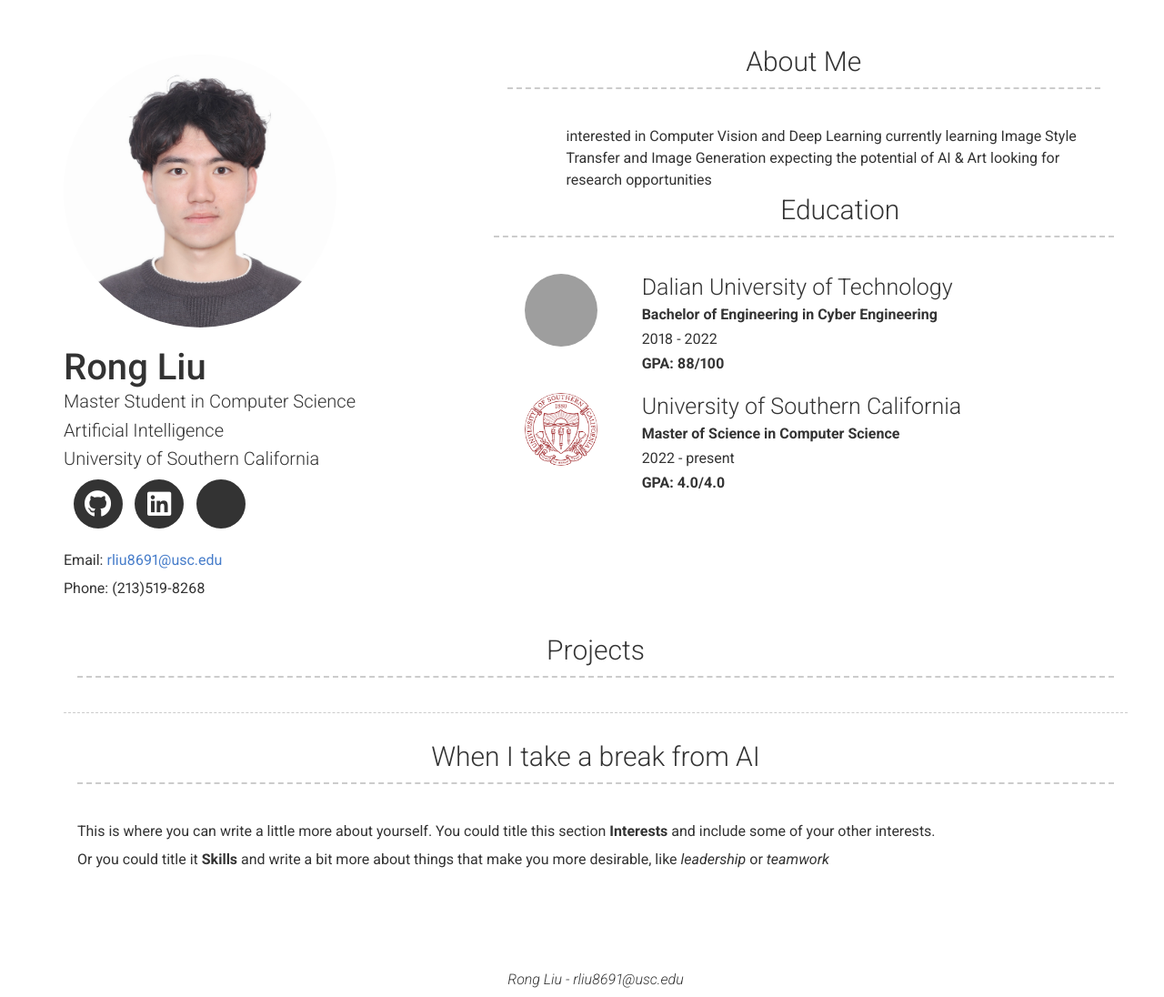
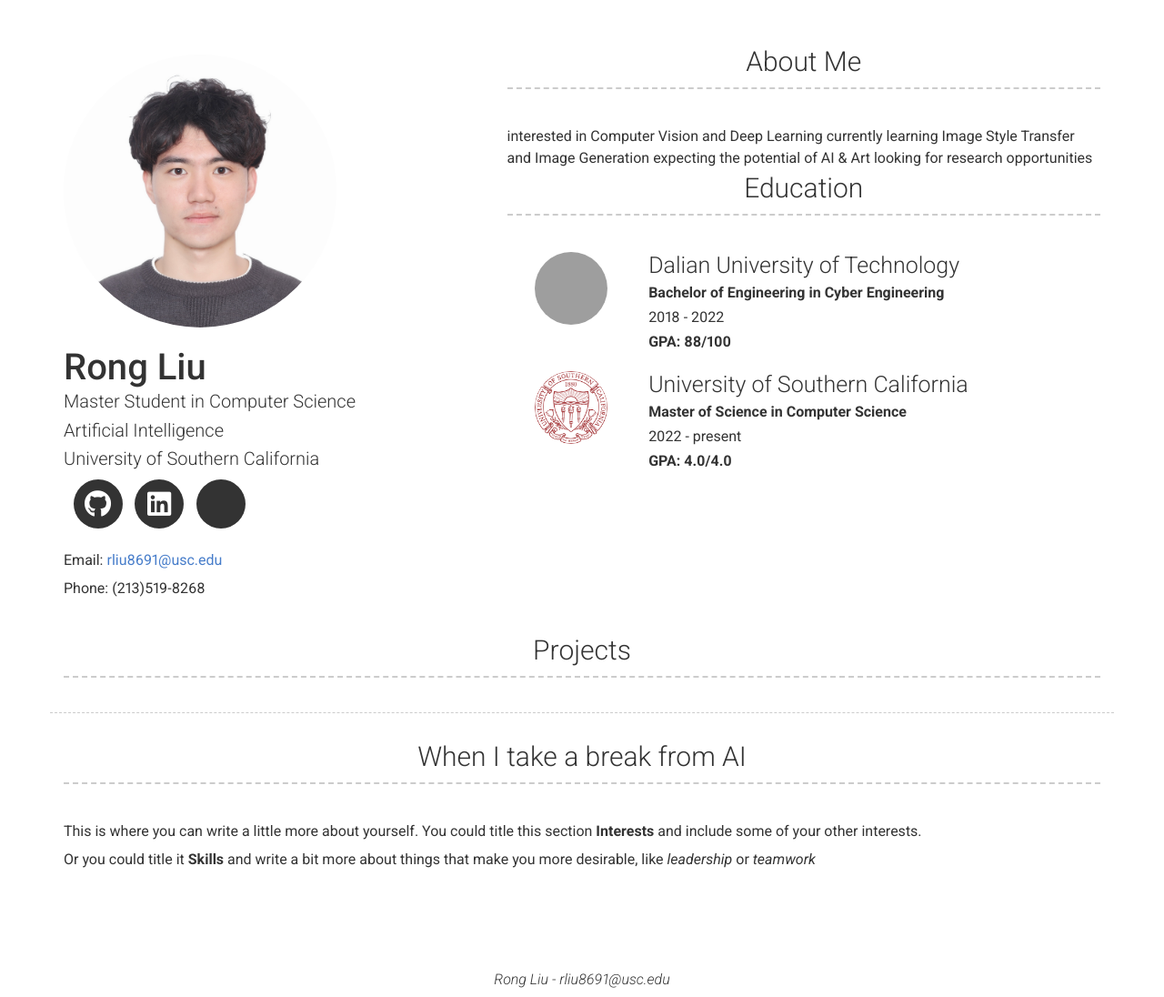
Before and after one commit to RongLiu-Leo/rongliu-leo.github.io, a Jekyll site: the page built from index.md, in a window 1280 px wide. Shown: the whole page at 91% size. Built offline with Jekyll 4.4.1, drawn with Linux system fonts in a browser that asks for light colours; nearby versions of some CDN libraries; a style sheet for code colours, icons or effects is not loaded; grey boxes are pictures that could not be loaded.

Commit message:
Update header.html

```diff
--- a/_includes/header.html
+++ b/_includes/header.html
@@ -52,9 +52,7 @@
     <div class="col-xs-12 col-sm-12 col-md-7 col-lg-7 header-right">
       <h3 id="{{ site.about_title | slugify | default: 'about-me' }}">{{ site.about_title | default:
         "About Me" }}</h3>
-        <div class="row">
-          <div class="col-xs-3 col-sm-3 col-md-3 col-lg-3 no-print" style="width: 80px; height: 80px;">
-          </div>
+
           <div style="text-align: center;">
             {{ site.about_content | strip | markdownify }}
           </div>
```
